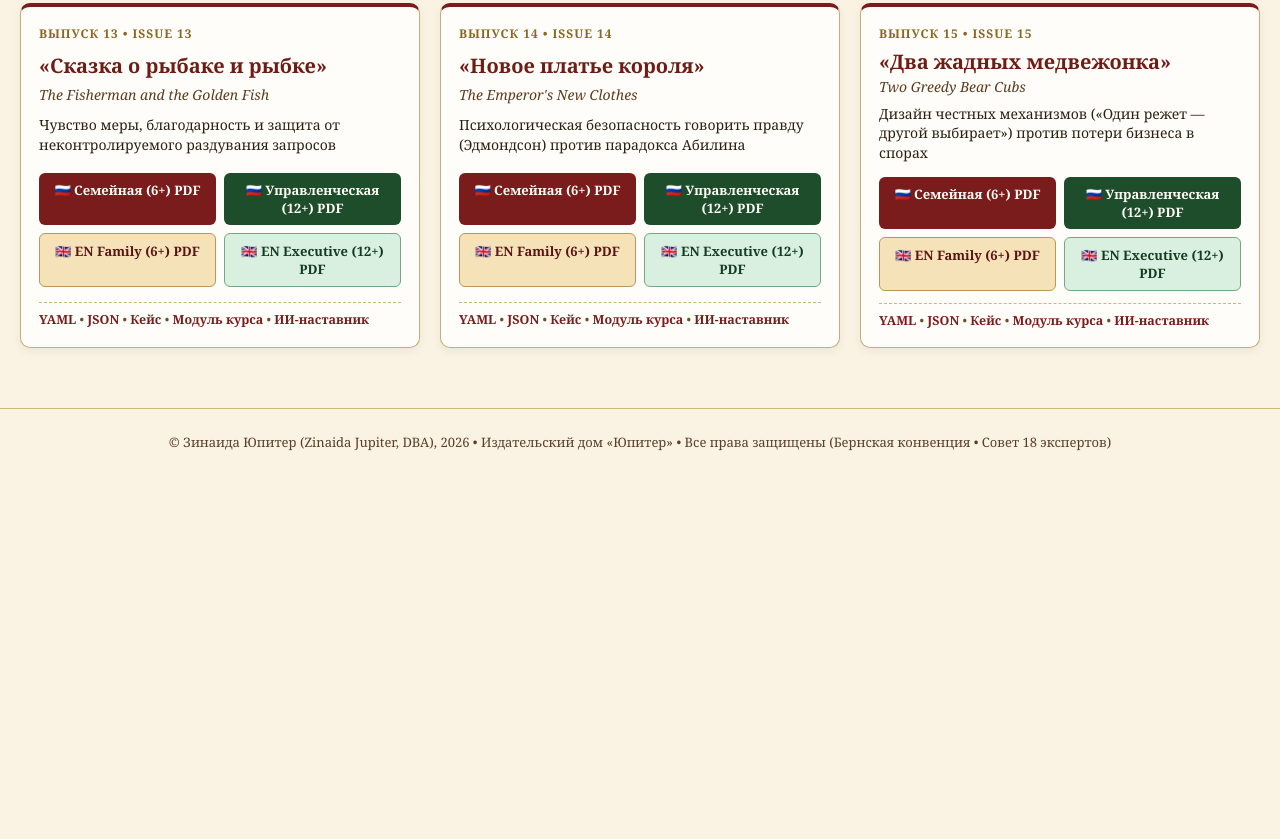
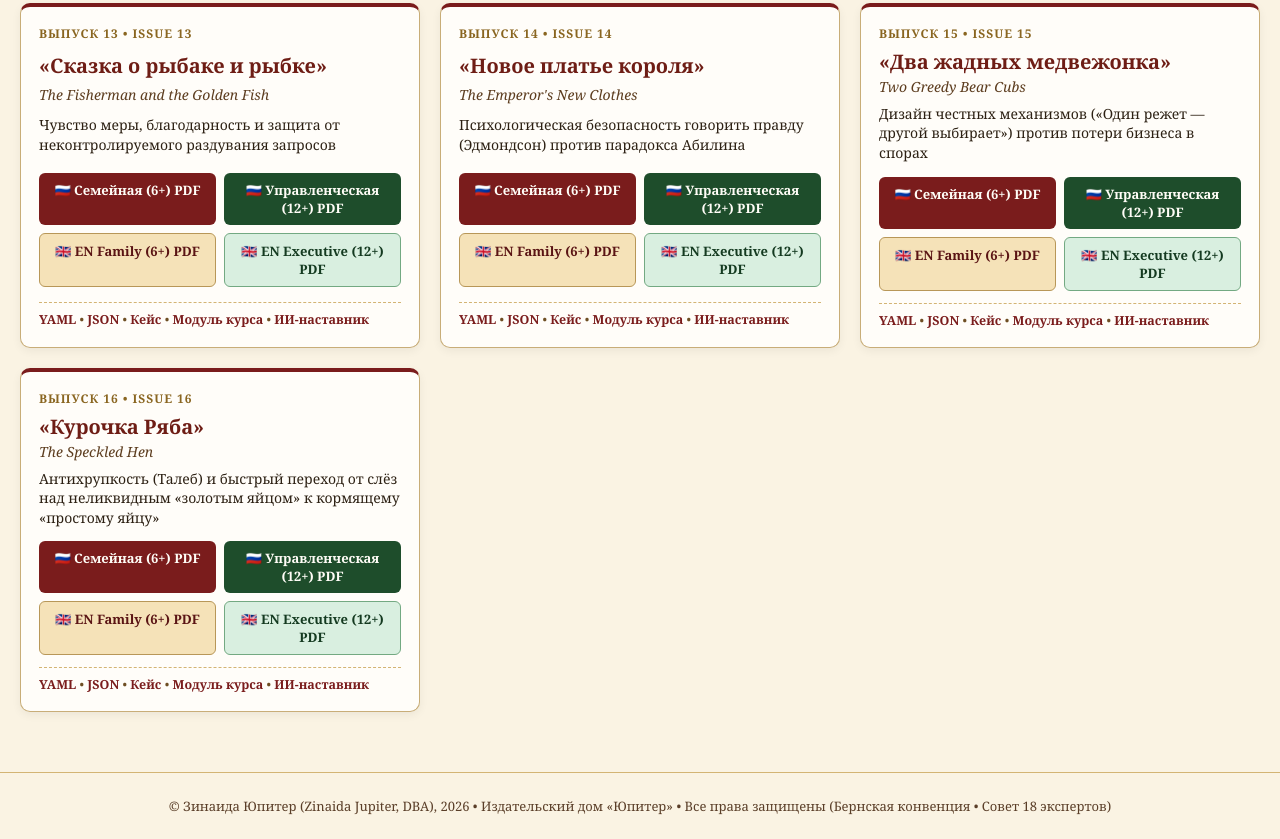
Before and after one commit to jupitergroop/skazki-mudrosti-yupiter, a plain HTML site: page index.html in a window 1280 px wide. Shown: the part 1800-2639 px from the top of the page. Before the commit the page ends 2275 px from the top, so only its background shows below. Drawn offline with Linux system fonts and the light colour scheme.

Commit message:
Добавлен полный комплект Выпуска 16 «Курочка Ряба» / The Speckled Hen (4 книги PDF по 13 стр.: 16, 16Б, 16_EN, 16B_EN) + обновлена витрина до 64 книг

```diff
--- a/index.html
+++ b/index.html
@@ -162,7 +162,7 @@
   <header>
     <h1>✦ СКАЗКИ МУДРОСТИ ЮПИТЕРА • JUPITER WISDOM TALES ✦</h1>
     <p>Авторская серия Зинаиды Юпитер, доктора делового администрирования (DBA)</p>
-    <p>30 книг на русском (6+ и 12+) • 30 книг на английском для Amazon KDP • 16 паспортов историй • 48 курсов и ИИ-разборов</p>
+    <p>32 книги на русском (6+ и 12+) • 32 книги на английском для Amazon KDP (64 книги PDF) • 16 паспортов историй • 48 курсов и ИИ-разборов</p>
   </header>
   <div class="container">
     <div class="top-docs">
@@ -478,6 +478,26 @@
           </div>
         </div>
 
+        <div class="card">
+          <div class="card-badge">Выпуск 16 • Issue 16</div>
+          <h3>«Курочка Ряба»</h3>
+          <div class="en-sub">The Speckled Hen</div>
+          <p class="desc">Антихрупкость (Талеб) и быстрый переход от слёз над неликвидным «золотым яйцом» к кормящему «простому яйцу»</p>
+          <div class="btn-group">
+            <a class="btn btn-ru-fam" href="02_%D0%9E%D0%B1%D1%80%D0%B0%D0%B7%D1%86%D1%8B_%D0%9A%D0%BD%D0%B8%D0%B3_%D0%9D%D0%B0_%D0%A0%D1%83%D1%81%D1%81%D0%BA%D0%BE%D0%BC/16_%D0%9A%D1%83%D1%80%D0%BE%D1%87%D0%BA%D0%B0_%D0%A0%D1%8F%D0%B1%D0%B0_%D0%A1%D0%95%D0%9C%D0%95%D0%99%D0%9D%D0%90%D0%AF_%D0%94%D0%9B%D0%AF_%D0%A0%D0%9E%D0%94%D0%98%D0%A2%D0%95%D0%9B%D0%95%D0%99_%D0%98_%D0%94%D0%95%D0%A2%D0%95%D0%99.pdf" target="_blank">🇷🇺 Семейная (6+) PDF</a>
+            <a class="btn btn-ru-mgmt" href="02_%D0%9E%D0%B1%D1%80%D0%B0%D0%B7%D1%86%D1%8B_%D0%9A%D0%BD%D0%B8%D0%B3_%D0%9D%D0%B0_%D0%A0%D1%83%D1%81%D1%81%D0%BA%D0%BE%D0%BC/16%D0%91_%D0%9A%D1%83%D1%80%D0%BE%D1%87%D0%BA%D0%B0_%D0%A0%D1%8F%D0%B1%D0%B0_%D0%A3%D0%9F%D0%A0%D0%90%D0%92%D0%9B%D0%95%D0%9D%D0%A7%D0%95%D0%A1%D0%9A%D0%90%D0%AF_%D0%9F%D0%A0%D0%9E%D0%A1%D0%A2%D0%9E%D0%99_%D0%AF%D0%97%D0%AB%D0%9A.pdf" target="_blank">🇷🇺 Управленческая (12+) PDF</a>
+            <a class="btn btn-en-fam" href="03_%D0%9E%D0%B1%D1%80%D0%B0%D0%B7%D1%86%D1%8B_%D0%9A%D0%BD%D0%B8%D0%B3_EN_%D0%B8_%D0%91%D0%A0%D0%98%D0%9A%D0%A1/16_EN_The_Speckled_Hen_Family_Edition_6plus.pdf" target="_blank">🇬🇧 EN Family (6+) PDF</a>
+            <a class="btn btn-en-mgmt" href="03_%D0%9E%D0%B1%D1%80%D0%B0%D0%B7%D1%86%D1%8B_%D0%9A%D0%BD%D0%B8%D0%B3_EN_%D0%B8_%D0%91%D0%A0%D0%98%D0%9A%D0%A1/16B_EN_The_Speckled_Hen_Executive_Edition_12plus.pdf" target="_blank">🇬🇧 EN Executive (12+) PDF</a>
+          </div>
+          <div class="meta-links">
+            <a href="04_%D0%9C%D0%BE%D0%B4%D1%83%D0%BB%D1%8C%D0%BD%D0%B0%D1%8F_%D0%B1%D0%B0%D0%B7%D0%B0_%D0%B5%D0%B4%D0%B8%D0%BD%D0%B8%D1%86_%D0%B8%D1%81%D1%82%D0%BE%D1%80%D0%B8%D0%B9/book16_kurochka_ryaba_story_unit.yaml" target="_blank">YAML</a> •
+            <a href="04_%D0%9C%D0%BE%D0%B4%D1%83%D0%BB%D1%8C%D0%BD%D0%B0%D1%8F_%D0%B1%D0%B0%D0%B7%D0%B0_%D0%B5%D0%B4%D0%B8%D0%BD%D0%B8%D1%86_%D0%B8%D1%81%D1%82%D0%BE%D1%80%D0%B8%D0%B9/book16_kurochka_ryaba_story_unit.json" target="_blank">JSON</a> •
+            <a href="05_%D0%98%D0%BD%D1%82%D0%B5%D1%80%D0%B0%D0%BA%D1%82%D0%B8%D0%B2%D0%BD%D1%8B%D0%B5_%D1%80%D0%B0%D0%B7%D0%B1%D0%BE%D1%80%D1%8B_%D0%B8_%D0%9A%D1%83%D1%80%D1%81%D1%8B/book16_kurochka_ryaba_interactive_case.md" target="_blank">Кейс</a> •
+            <a href="05_%D0%98%D0%BD%D1%82%D0%B5%D1%80%D0%B0%D0%BA%D1%82%D0%B8%D0%B2%D0%BD%D1%8B%D0%B5_%D1%80%D0%B0%D0%B7%D0%B1%D0%BE%D1%80%D1%8B_%D0%B8_%D0%9A%D1%83%D1%80%D1%81%D1%8B/book16_kurochka_ryaba_course_module.md" target="_blank">Модуль курса</a> •
+            <a href="05_%D0%98%D0%BD%D1%82%D0%B5%D1%80%D0%B0%D0%BA%D1%82%D0%B8%D0%B2%D0%BD%D1%8B%D0%B5_%D1%80%D0%B0%D0%B7%D0%B1%D0%BE%D1%80%D1%8B_%D0%B8_%D0%9A%D1%83%D1%80%D1%81%D1%8B/book16_kurochka_ryaba_ai_mentor_config.json" target="_blank">ИИ-наставник</a>
+          </div>
+        </div>
+
     </div>
   </div>
   <footer>
```
Also changed, not shown: 5 other files.
